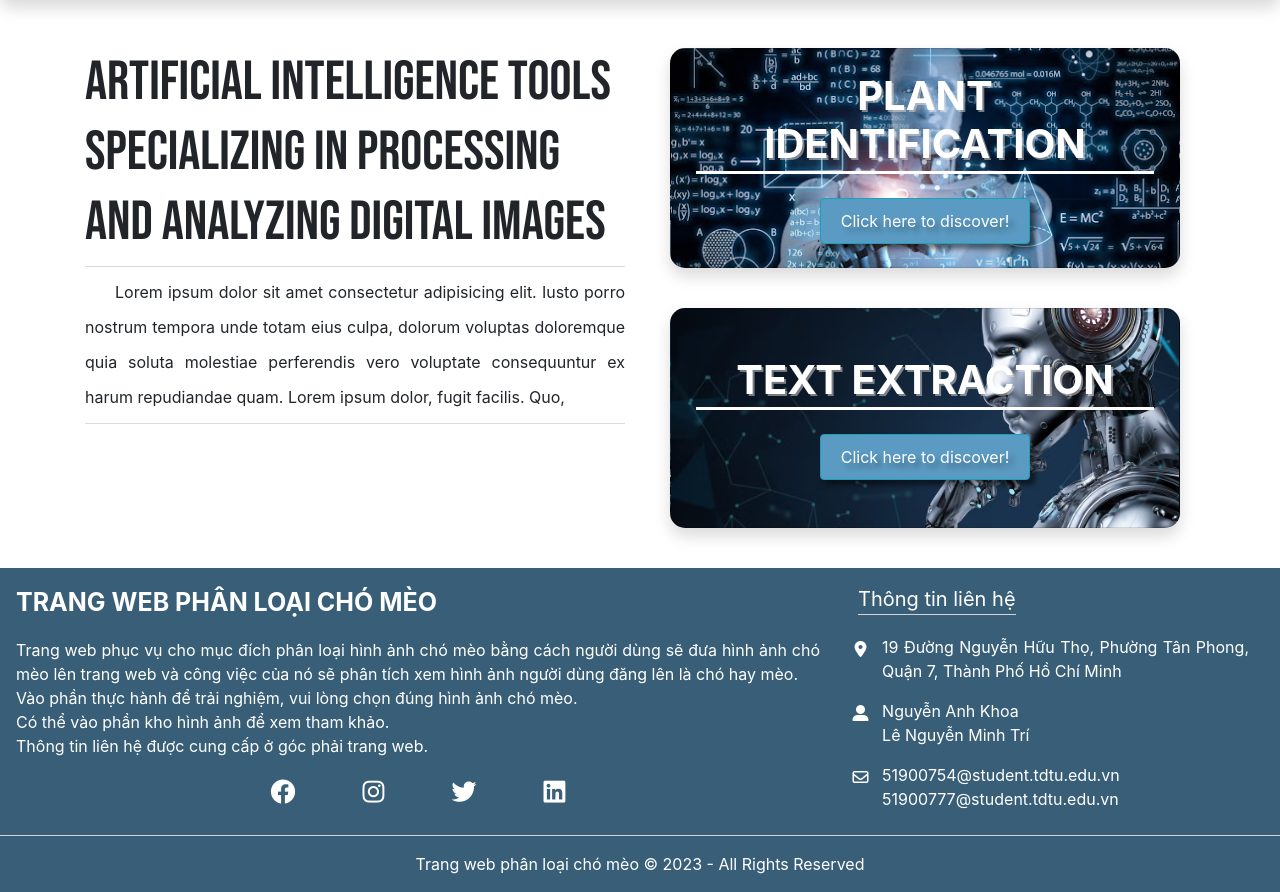
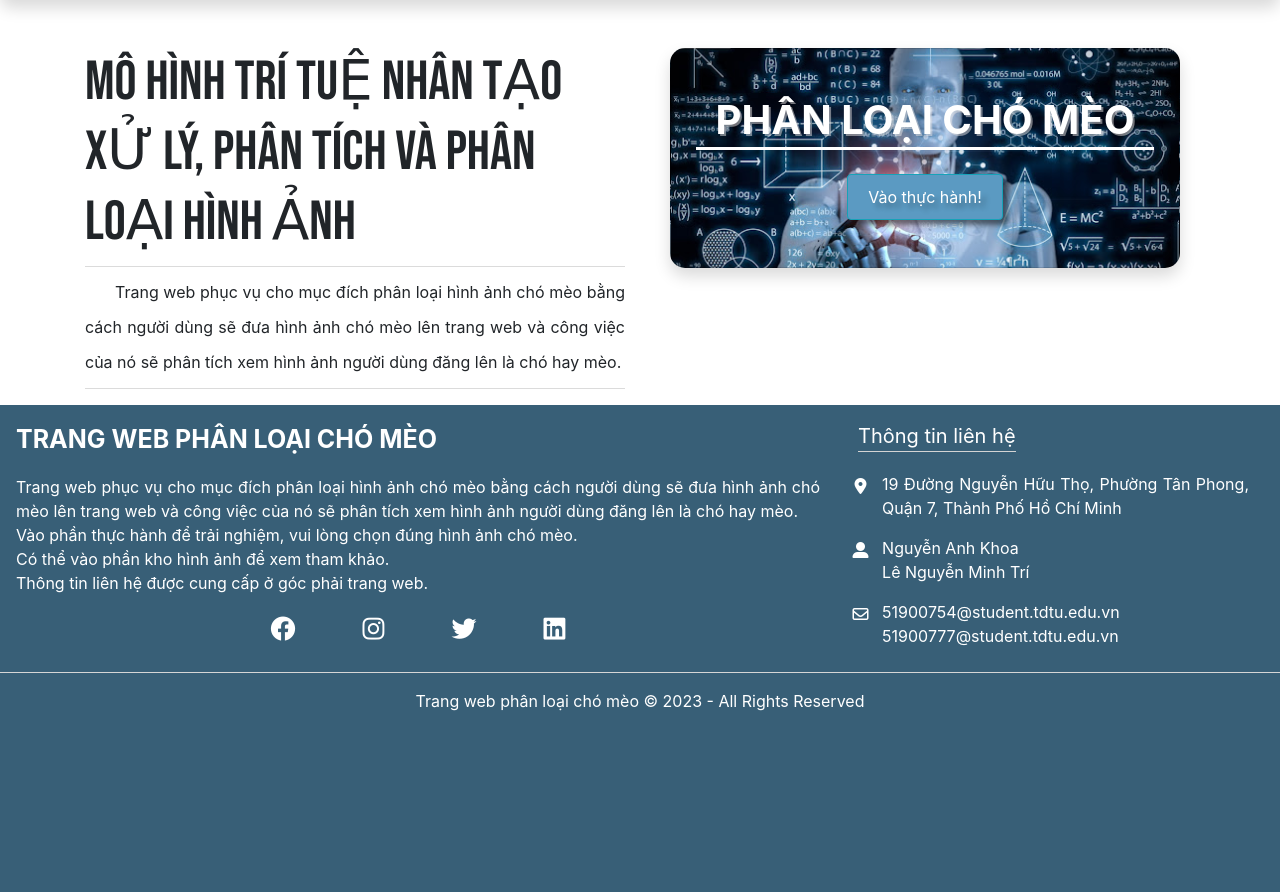
Before and after one commit to Trish0302/media-computing, a Django app: page / in a window 1280 px wide. Shown: the part 72-964 px from the top of the page. After the commit the page ends 783 px from the top, so only its background shows below. Run offline with Django 4.2, Linux system fonts and the light colour scheme.

Commit message:
Update home.html

```diff
--- a/app/templates/app/pages/home.html
+++ b/app/templates/app/pages/home.html
@@ -3,25 +3,16 @@
 {% block content %}
     <div class="row">
         <div class="col-md-12 col-lg-6">
-            <h1 id="title">Artificial Intelligence Tools SPECIALIZING IN processing AND ANALYZING digital IMAGES  </h1>
-            <p id="content" class="py-2">Lorem ipsum dolor sit amet consectetur adipisicing elit. Iusto porro nostrum tempora unde totam eius culpa, dolorum voluptas doloremque quia soluta molestiae perferendis vero voluptate consequuntur ex harum repudiandae quam.
-            Lorem ipsum dolor, fugit facilis. Quo,
+            <h1 id="title">Mô hình trí tuệ nhân tạo xử lý, phân tích và phân loại hình ảnh </h1>
+            <p id="content" class="py-2">Trang web phục vụ cho mục đích phân loại hình ảnh chó mèo bằng cách người dùng sẽ đưa hình ảnh chó mèo lên trang web và công việc của nó sẽ phân tích xem hình ảnh người dùng đăng lên là chó hay mèo.
             </p>
         </div>
         <div class="col-md-12 col-lg-6">
             <div class="row">
                 <div class="col-12">
                     <div class="card shadow" id="card-1">
-                        <h1>Plant identification</h1>
-                        <button class="btn btn-info mt-3">Click here to discover!</button>
-                    </div>
-                </div>
-            </div>
-            <div class="row">
-                <div class="col-12">
-                    <div class="card shadow" id="card-2">
-                        <h1>TEXT EXTRACTION</h1>
-                        <button class="btn btn-info mt-3">Click here to discover!</button>
+                        <h1>Phân loại chó mèo</h1>
+                        <button class="btn btn-info mt-3">Vào thực hành!</button>
                     </div>
                 </div>
             </div>
```
